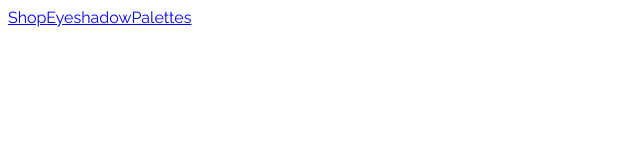
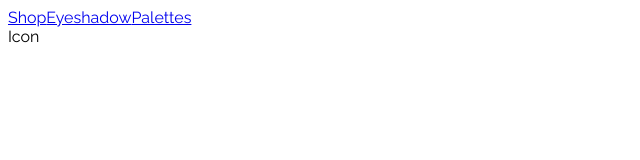
Before and after one commit to pedrorxmos/eyecon-beauty, a Next.js app: page / in a window 1280 px wide. Shown: the top 160 px of the page, without its empty margins (0-640 px from the left). Built offline with nearby package versions, Linux system fonts and the light colour scheme.

Commit message:
🔨 EB-37 Declare Icon component

```diff
--- /dev/null
+++ b/app/components/Icon/Icon.tsx
@@ -0,0 +1,3 @@
+export const Icon = () => {
+	return <div>Icon</div>;
+};
--- /dev/null
+++ b/app/components/index.ts
@@ -0,0 +1 @@
+export * from './Icon/Icon';
--- a/app/page.tsx
+++ b/app/page.tsx
@@ -1,5 +1,6 @@
 import Image from 'next/image';
 import Link from 'next/link';
+import { Icon } from './components';
 
 export default function Home() {
 	return (
@@ -7,6 +8,7 @@ export default function Home() {
 			<Link href="/shop">Shop</Link>
 			<Link href="/shop/eyeshadow">Eyeshadow</Link>
 			<Link href="/shop/palettes">Palettes</Link>
+			<Icon />
 		</main>
 	);
 }
```
